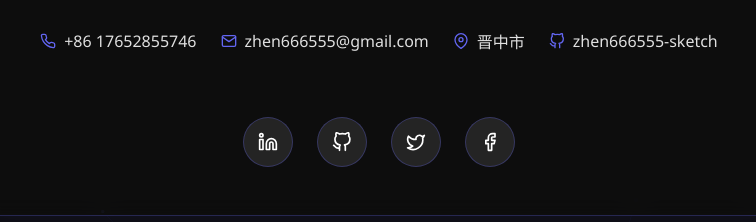
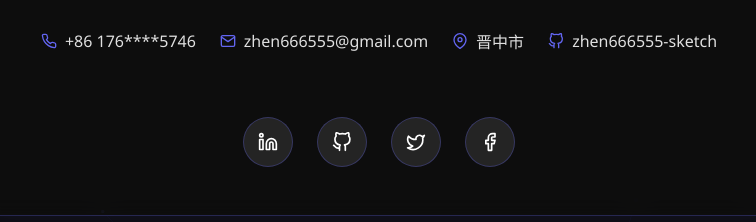
Before and after one commit to zhen666555-sketch/zhen666555-sketch.github.io, a plain HTML site: page index.html in a window 1280 px wide. Shown: the part 512-734 px from the top of the page, 261-1017 px from the left. Drawn offline with Linux system fonts and the light colour scheme.

Commit message:
更新 index.html

```diff
--- a/index.html
+++ b/index.html
@@ -763,7 +763,7 @@
                             <svg xmlns="http://www.w3.org/2000/svg" width="16" height="16" viewBox="0 0 24 24" fill="none" stroke="currentColor" stroke-width="2" stroke-linecap="round" stroke-linejoin="round">
                                 <path d="M22 16.92v3a2 2 0 0 1-2.18 2 19.79 19.79 0 0 1-8.63-3.07 19.5 19.5 0 0 1-6-6 19.79 19.79 0 0 1-3.07-8.67A2 2 0 0 1 4.11 2h3a2 2 0 0 1 2 1.72 12.84 12.84 0 0 0 .7 2.81 2 2 0 0 1-.45 2.11L8.09 9.91a16 16 0 0 0 6 6l1.27-1.27a2 2 0 0 1 2.11-.45 12.84 12.84 0 0 0 2.81.7A2 2 0 0 1 22 16.92z"></path>
                             </svg>
-                            <span>+86 17652855746</span>
+                            <span>+86 176****5746</span>
                         </div>
                         <div class="contact-item">
                             <svg xmlns="http://www.w3.org/2000/svg" width="16" height="16" viewBox="0 0 24 24" fill="none" stroke="currentColor" stroke-width="2" stroke-linecap="round" stroke-linejoin="round">
```
